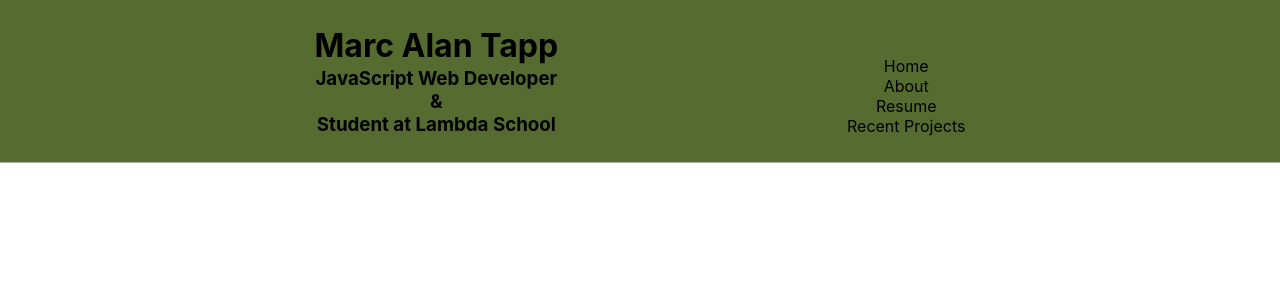
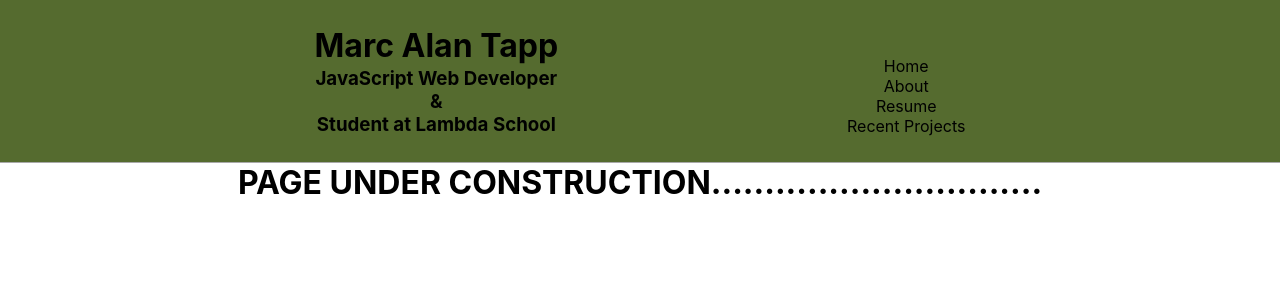
Before and after one commit to tippitytapp/react-portfolio, a React (Create React App) app in the folder react-portfolio/: page /about in a window 1280 px wide. Shown: the top 300 px of the page. Built offline with nearby package versions, Linux system fonts and the light colour scheme.

Commit message:
added stuff to the about page

```diff
--- a/react-portfolio/src/App.js
+++ b/react-portfolio/src/App.js
@@ -2,6 +2,7 @@ import React from 'react';
 import {Route} from "react-router-dom";
 import Header from "./components/Header"
 import Home from "./components/Home"
+import AboutMe from "./components/About"
 import RecentProjects from './components/RecentProjects'
 import './App.css';
 
@@ -11,6 +12,7 @@ function App() {
       <Header />
       <Route exact path="/"> <Home /></Route>
       <Route exact path="/recent"><RecentProjects/></Route>
+      <Route exact path="/about"><AboutMe/></Route>
     </div>
   );
 }
--- /dev/null
+++ b/react-portfolio/src/components/About.js
@@ -0,0 +1,11 @@
+import React from "react";
+
+function AboutMe(){
+    return(
+        <div>
+        <h1>PAGE UNDER CONSTRUCTION...............................</h1>
+        </div>
+    )
+}
+
+export default AboutMe;
```
